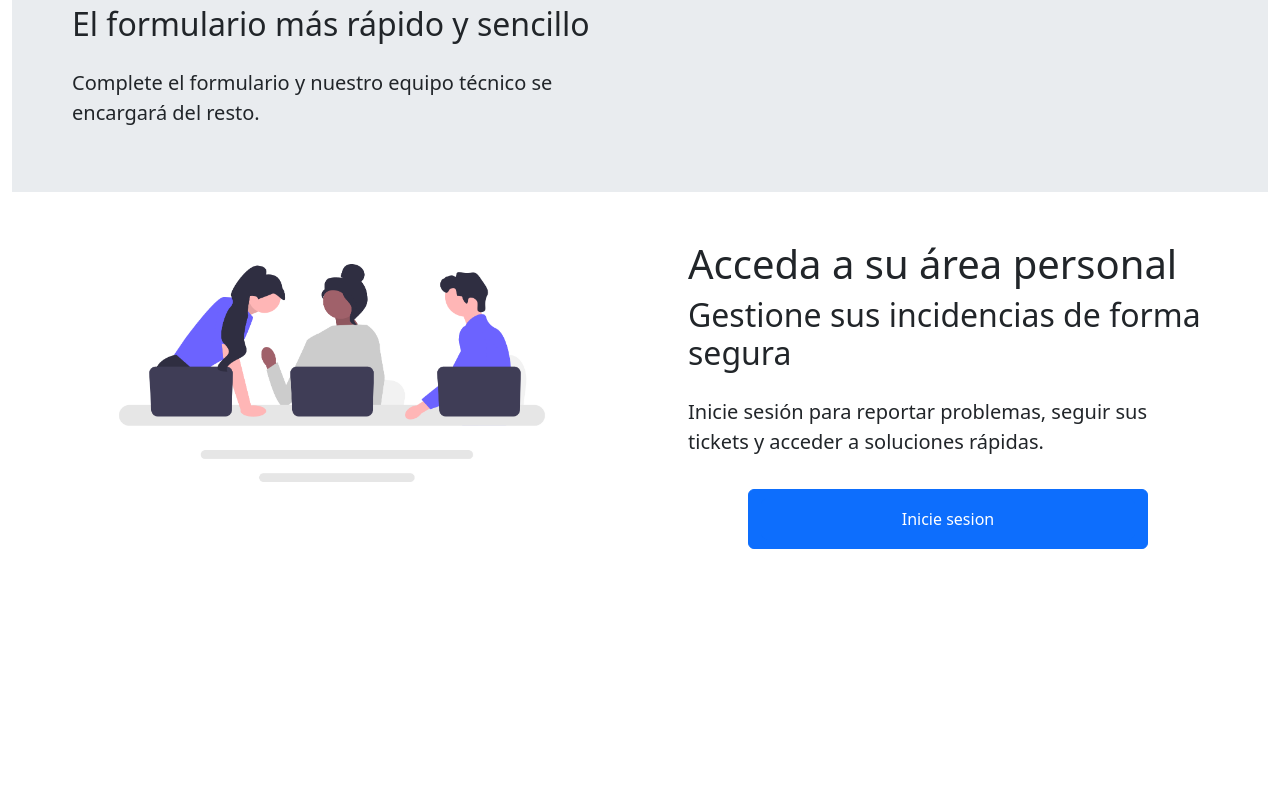
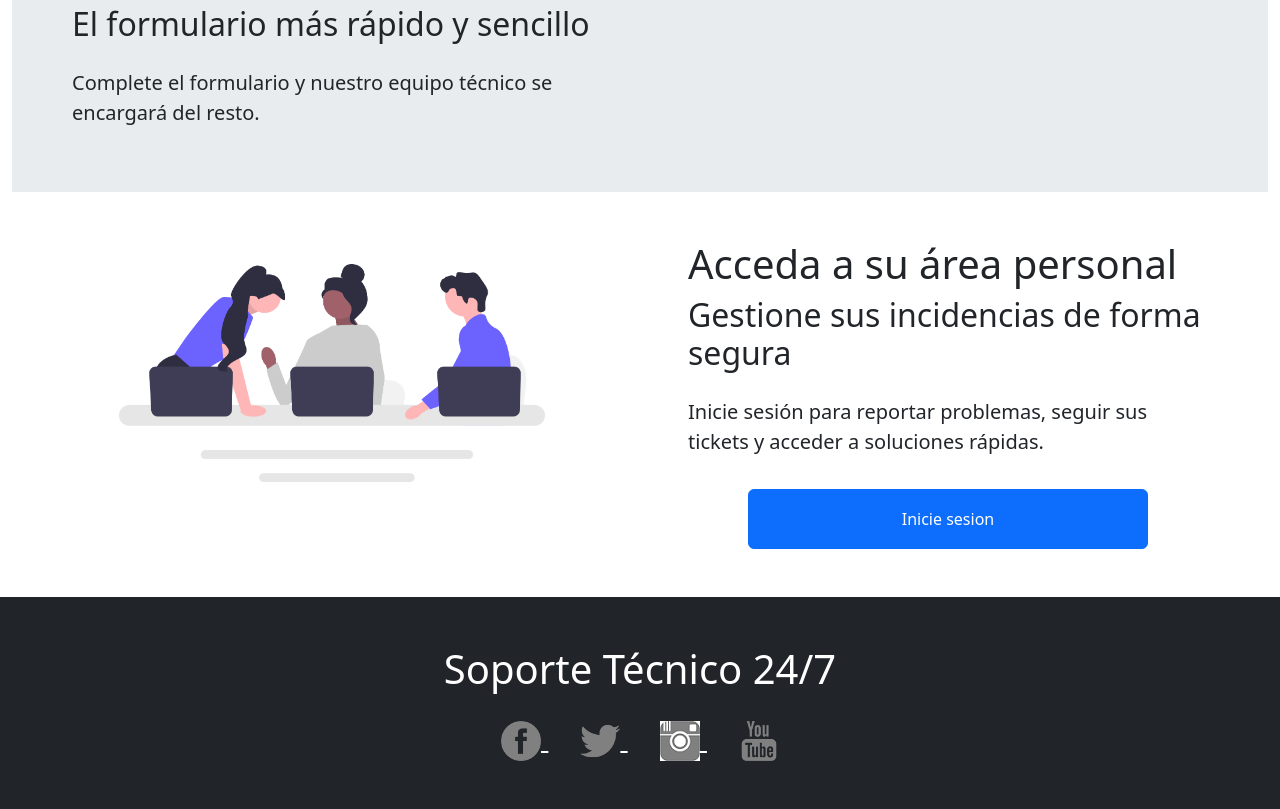
Before and after one commit to dani80f/proyectoBootstrap, a website: page index.html in a window 1280 px wide. Shown: the part 790-1599 px from the top of the page. Before the commit the page ends 1387 px from the top, so only its background shows below. Drawn offline with Linux system fonts and the light colour scheme.

Commit message:
Añadido el footer en el index

```diff
--- a/index.html
+++ b/index.html
@@ -141,7 +141,49 @@
 
     </section>
 
+
+
 </div>
+
+<footer class="bg-dark text-white py-5 container-fluid px-0">
+
+    <div class="container">
+
+        <div class="row justify-content-center text-center">
+
+            <div class="col-12">
+
+                <h1 class="mb-4">Soporte Técnico 24/7</h1>
+
+                <div class="social-icons">
+
+                    <a href="https://es-es.facebook.com/iesruizgijon/" class="text-white mx-3 fs-3">
+                        <img src="assets/facebook_icon2.png">
+
+
+                    </a>
+                    <a href="https://x.com/IES_RuizGijon" class="text-white mx-3 fs-3">
+
+                        <img src="assets/twitter_icon.png">
+                    </a>
+                    <a href="https://www.instagram.com/iesruizgijon/?hl=es" class="text-white mx-3 fs-3">
+
+                        <img src="assets/instagram.png">
+
+
+                    </a>
+
+                    <a href="https://www.youtube.com/channel/UCmuUnBG8VK5wUUTGA2OhHzA" class="text-white mx-3 fs-3">
+
+                        <img src="assets/youtube_icon.png">
+
+                    </a>
+
+                </div>
+            </div>
+        </div>
+    </div>
+</footer>
 
 <script src="js/bootstrap.bundle.js"></script>
 </body>
```
Also changed, not shown: assets/facebook_icon2.png (added), assets/instagram.png (added), assets/twitter_icon.png (added), assets/youtube_icon.png (added).
